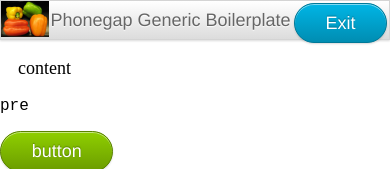
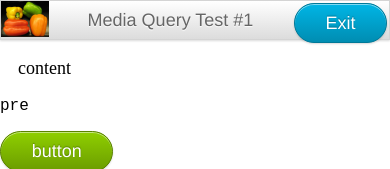
Before and after one commit to jessemonroy650/Phonegap-MediaQuery-Test, a plain HTML site: page index.html in a window 390 px wide. Shown: the top 169 px of the page. Drawn offline with Linux system fonts and the light colour scheme; some packages are replaced by stand-ins of ours.

Commit message:
update title

```diff
--- a/index.html
+++ b/index.html
@@ -1,7 +1,7 @@
 <!DOCTYPE html>
 <head>
     <meta http-equiv="content-type" content="text/html; charset=utf-8" />
-    <title>PhoneGap Generic Boilerplate</title>
+    <title>PhoneGap Media Query Test #1</title>
     <meta name="viewport" content="width=device-width">
     <link rel="stylesheet" href="buttons.css" />
     <style>
@@ -52,7 +52,7 @@
 <body onload="onLoad()">
 <div id=header class="button button-block button-large">
     <img align=left src=favicon-48x48.png>
-    Phonegap Generic Boilerplate
+    Media Query Test #1
     <button id=exitApp onclick='navigator.app.exitApp()' class="button button-pill button-primary button-large" style="margin:0.1em;float:right;">Exit</button>
 </div>
 
```
